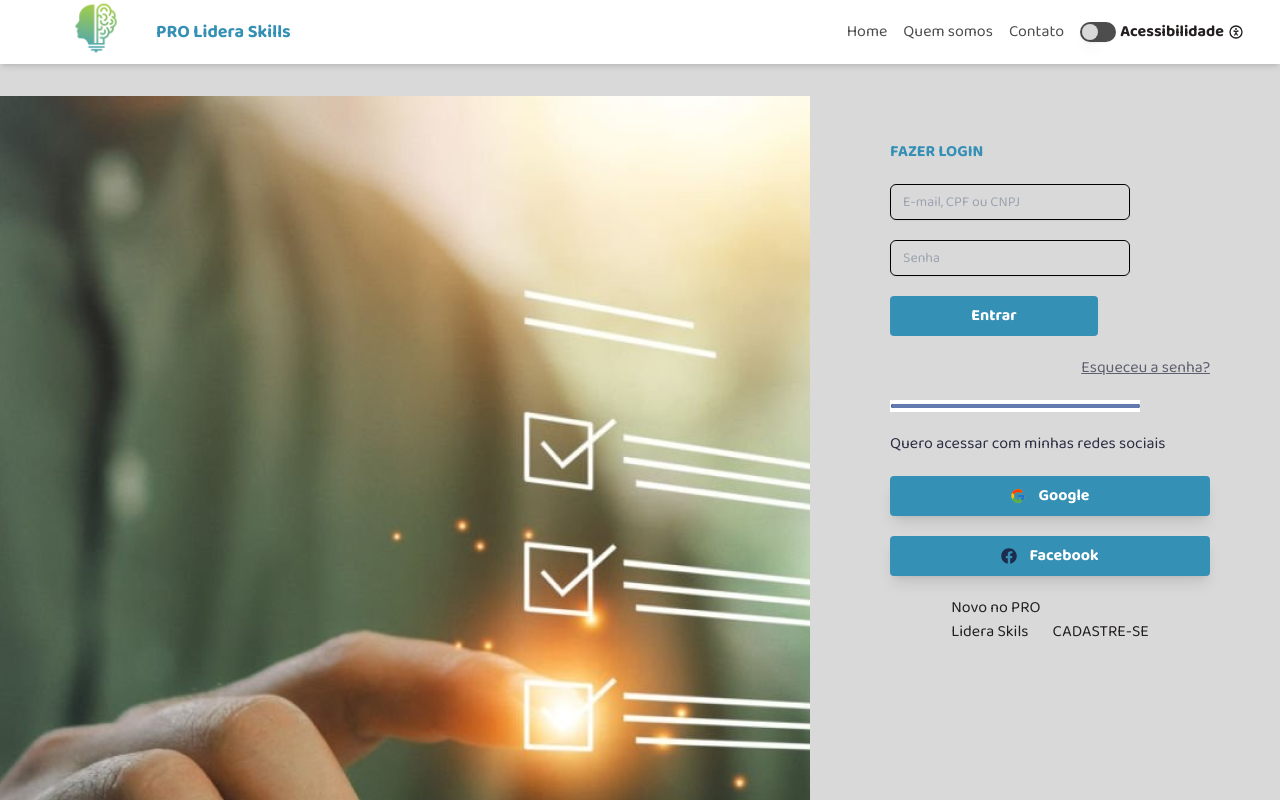
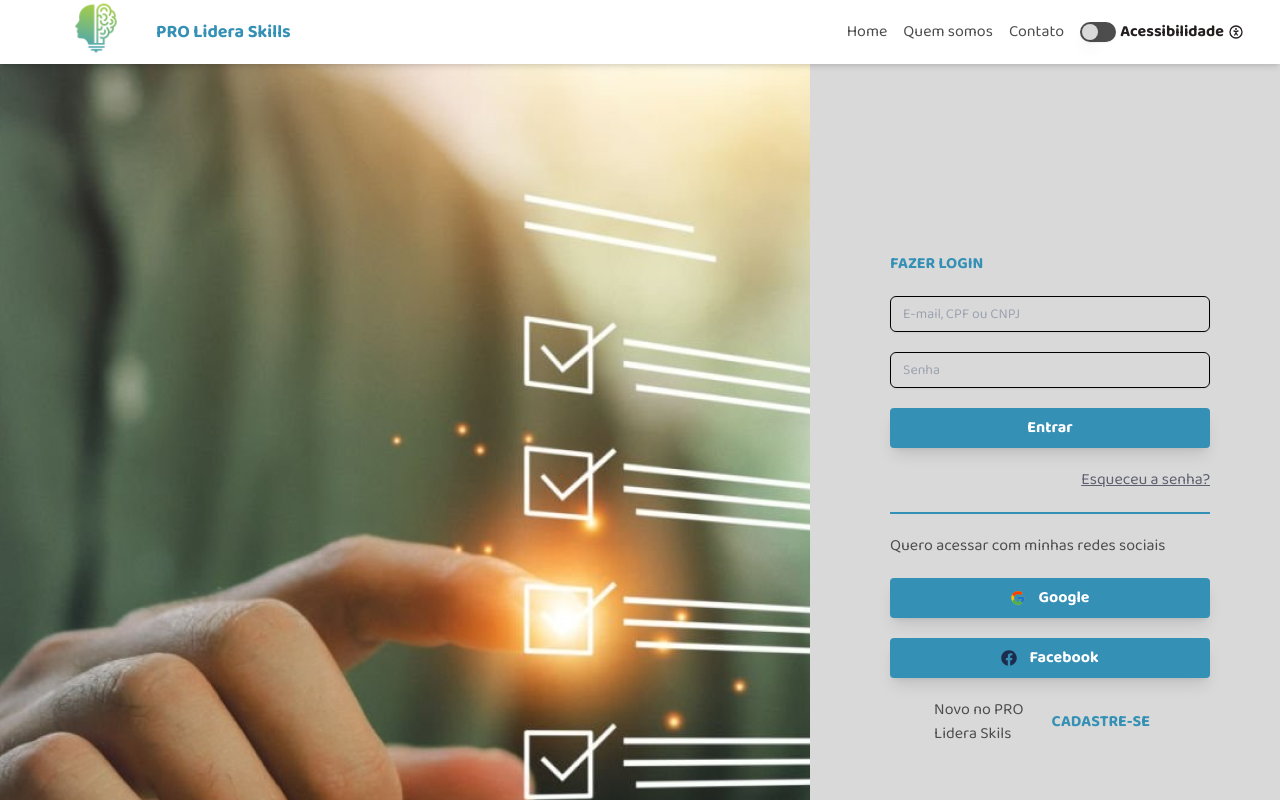
Before and after one commit to softexrecifepe/PI-PRO-LIDERA-TURMA-07-EQUIPE-02, a Next.js app: page /login in a window 1280 px wide. Shown: the top 800 px of the page. Built offline with nearby package versions, Linux system fonts and the light colour scheme.

Commit message:
feat: atualizando pagina de login

```diff
--- a/src/app/login/page.tsx
+++ b/src/app/login/page.tsx
@@ -1,47 +1,64 @@
 "use client";
-import image from "@/assets/images/img.login.png"
-import imageline from "@/assets/images/img.linha.horizontal.png"
+import image from "@/assets/images/img.login.png";
+import imageline from "@/assets/images/img.linha.horizontal.png";
 import { Input } from "@/components/ui/input";
 import { CustomButton } from "@/components/button/custom-button";
 import Link from "next/link";
 import { FcGoogle } from "react-icons/fc";
 import { FaFacebook } from "react-icons/fa";
-
+import { Separator } from "@/components/ui/separator";
+import { CiUser } from "react-icons/ci";
 
 export default function Login() {
-  return <>
-    <div className="cadastro flex gap-20 pt-24">
+  return (
+    <div className="cadastro flex gap-20 ">
+      <section>
         <div className="imagem">
           <img src={image.src} alt="" />
         </div>
+      </section>
+      <section className="flex flex-col pt-52">
         <div className="funcionalidades flex flex-col gap-5">
           <h1 className="mt-11 font-bold text-primary">FAZER LOGIN</h1>
           <Input
             type="text"
             placeholder="E-mail, CPF ou CNPJ"
-          className="border border-black w-60"
+            className="border border-black w-80"
             required
           />
           <Input
             type="text"
             placeholder="Senha"
-          className="border border-black w-60"
+            className="border border-black w-80"
             required
           />
-        <CustomButton onClick={() => {}} className="text-white w-52">
+          <CustomButton
+            onClick={() => {}}
+            className="text-white w-80 flex items-center justify-center gap-x-3 shadow-lg"
+          >
             <Link href={"/questionario"}>Entrar</Link>
           </CustomButton>
           <div>
-        <div style={{ textAlign: 'right' }} className="">
-          <h2 style={{ color: '#2B2D43', textDecoration: 'underline', opacity: 0.7}}>Esqueceu a senha?</h2>
+            <div style={{ textAlign: "right" }} className="">
+              <h2
+                style={{
+                  color: "#2B2D43",
+                  textDecoration: "underline",
+                  opacity: 0.7,
+                }}
+              >
+                Esqueceu a senha?
+              </h2>
             </div>
           </div>
 
           <div className="imagem">
-          <img src={imageline.src} alt="" />
+            <Separator className="border border-primary" />
           </div>
           <div>
-          <h2 style={{ color: '#2B2D43'}}>Quero acessar com minhas redes sociais</h2>
+            <h2 className="text-textColor">
+              Quero acessar com minhas redes sociais
+            </h2>
           </div>
           <div>
             <CustomButton
@@ -60,16 +77,27 @@ export default function Login() {
             </CustomButton>
           </div>
           <div>
-          <div className="01 flex gap-3 items-center justify-center">
-            <div>
-              <h2>Novo no PRO<br/>Lidera Skils</h2> <br/>
+            <div className="flex gap-3 items-center justify-center">
+              <div className="flex items-center">
+                <h2 className="text-textColor">
+                  Novo no PRO
+                  <br />
+                  Lidera Skils
+                </h2>{" "}
+                <br />
               </div>
               <div>
-              <h2>CADASTRE-SE</h2>
+                <CustomButton
+                  onClick={() => {}}
+                  className="text-primary w-fit bg-transparent hover:text-white"
+                >
+                  <Link href={"/cadastro"}>CADASTRE-SE</Link>
+                </CustomButton>
               </div>
             </div>
           </div>
         </div>
+      </section>
     </div>
-  </>;
+  );
 }
```
Lines whose indentation alone changed are shown as unchanged.
